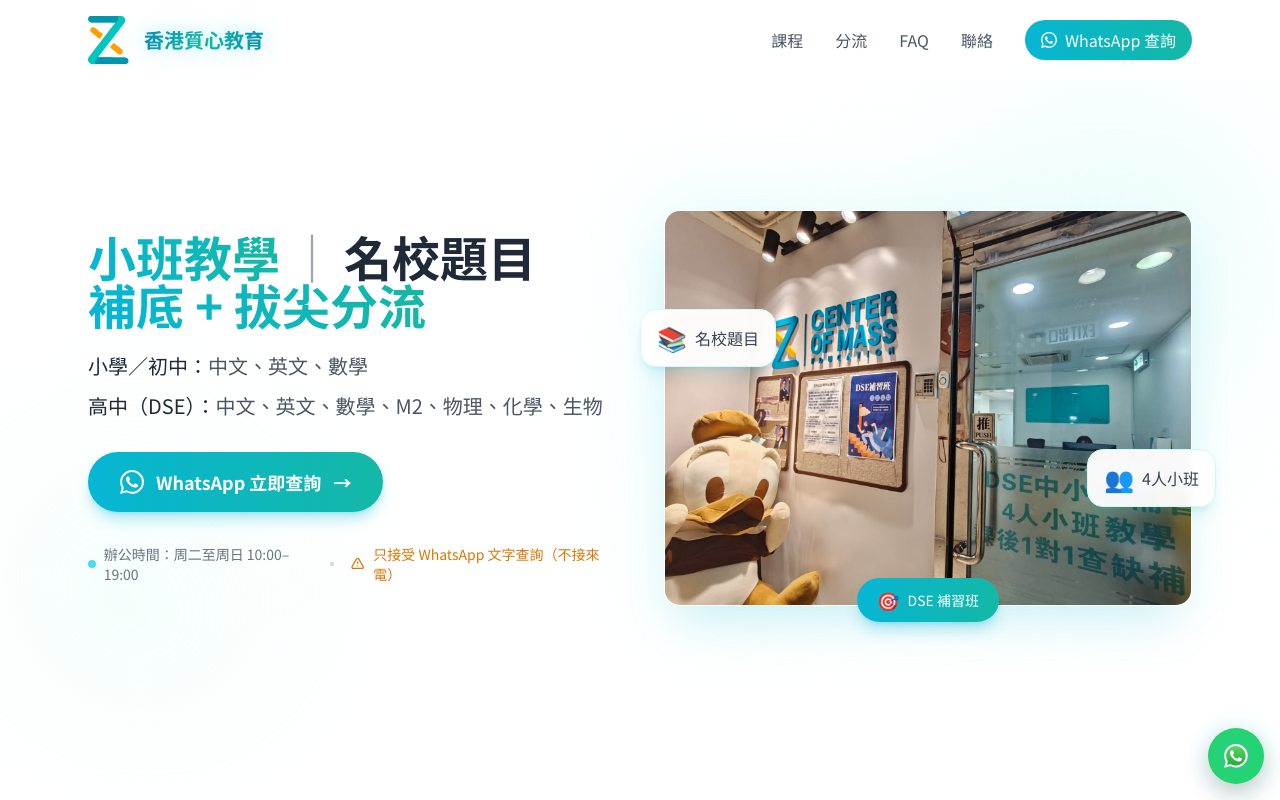
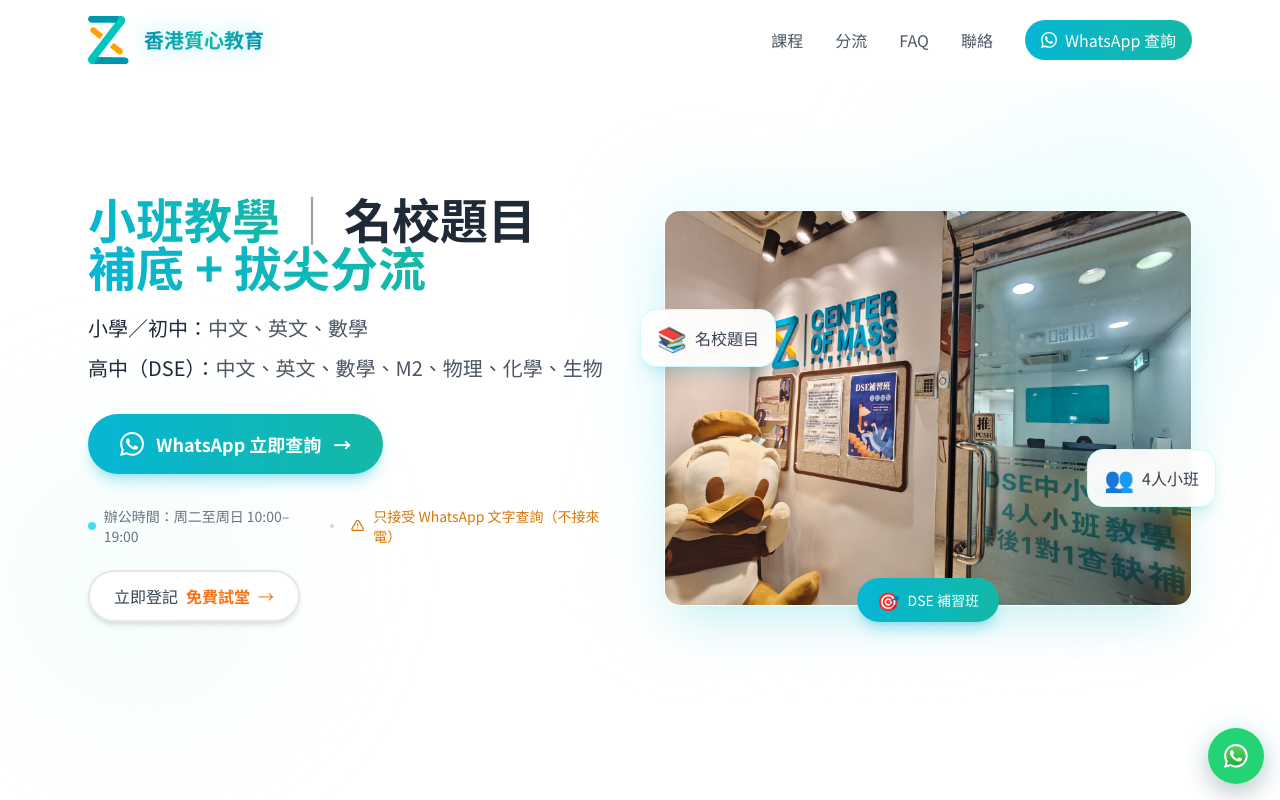
Before and after one commit to wwwjohnny715-oss/official-website-of-center-of-mass-education-tech.-limited, a Next.js app: page / in a window 1280 px wide. Shown: the top 800 px of the page. Built offline with nearby package versions, Linux system fonts and the light colour scheme.

Commit message:
feat: 添加免費試堂預約按鈕到 Hero 區域

```diff
--- a/components/Hero.tsx
+++ b/components/Hero.tsx
@@ -70,6 +70,27 @@
                 只接受 WhatsApp 文字查詢（不接來電）
               </div>
             </div>
+
+            {/* Free Trial Button */}
+            <div className="mt-6 flex justify-center lg:justify-start">
+              <a
+                href="https://trial-booking-system.pages.dev/"
+                target="_blank"
+                rel="noopener noreferrer"
+                className="group inline-flex items-center gap-2 px-6 py-3 bg-white border-2 border-gray-200 rounded-full shadow-md hover:shadow-lg hover:border-orange-300 hover:scale-105 transition-all duration-300"
+              >
+                <span className="text-gray-700 font-medium">立即登記</span>
+                <span
+                  className="font-bold text-orange-500"
+                  style={{
+                    textShadow: '-1px -1px 0 #fff, 1px -1px 0 #fff, -1px 1px 0 #fff, 1px 1px 0 #fff, 0 0 8px rgba(255,255,255,0.8)'
+                  }}
+                >
+                  免費試堂
+                </span>
+                <span className="group-hover:translate-x-1 transition-transform text-orange-500">→</span>
+              </a>
+            </div>
           </div>
 
           {/* Image / Visual */}
```
